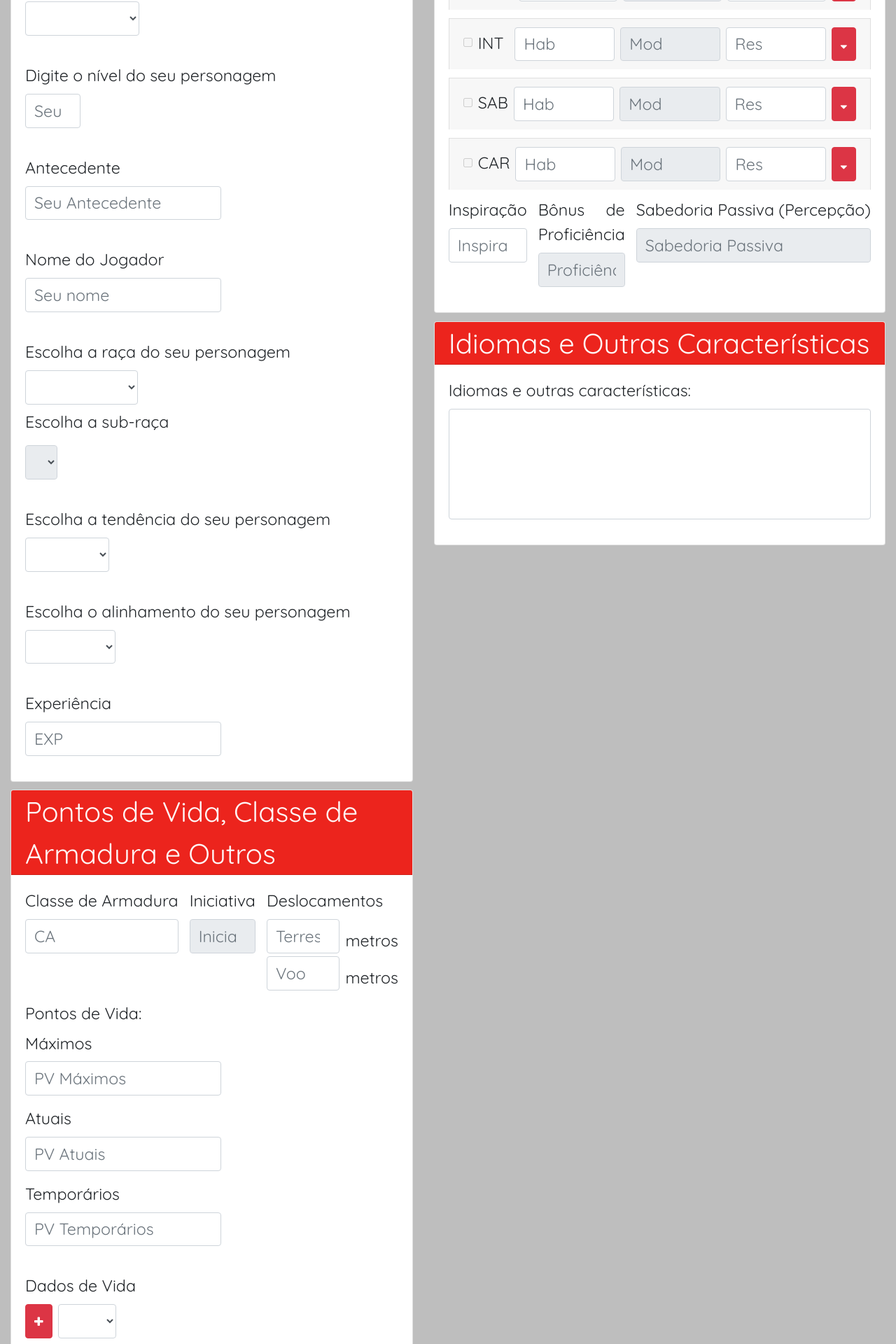
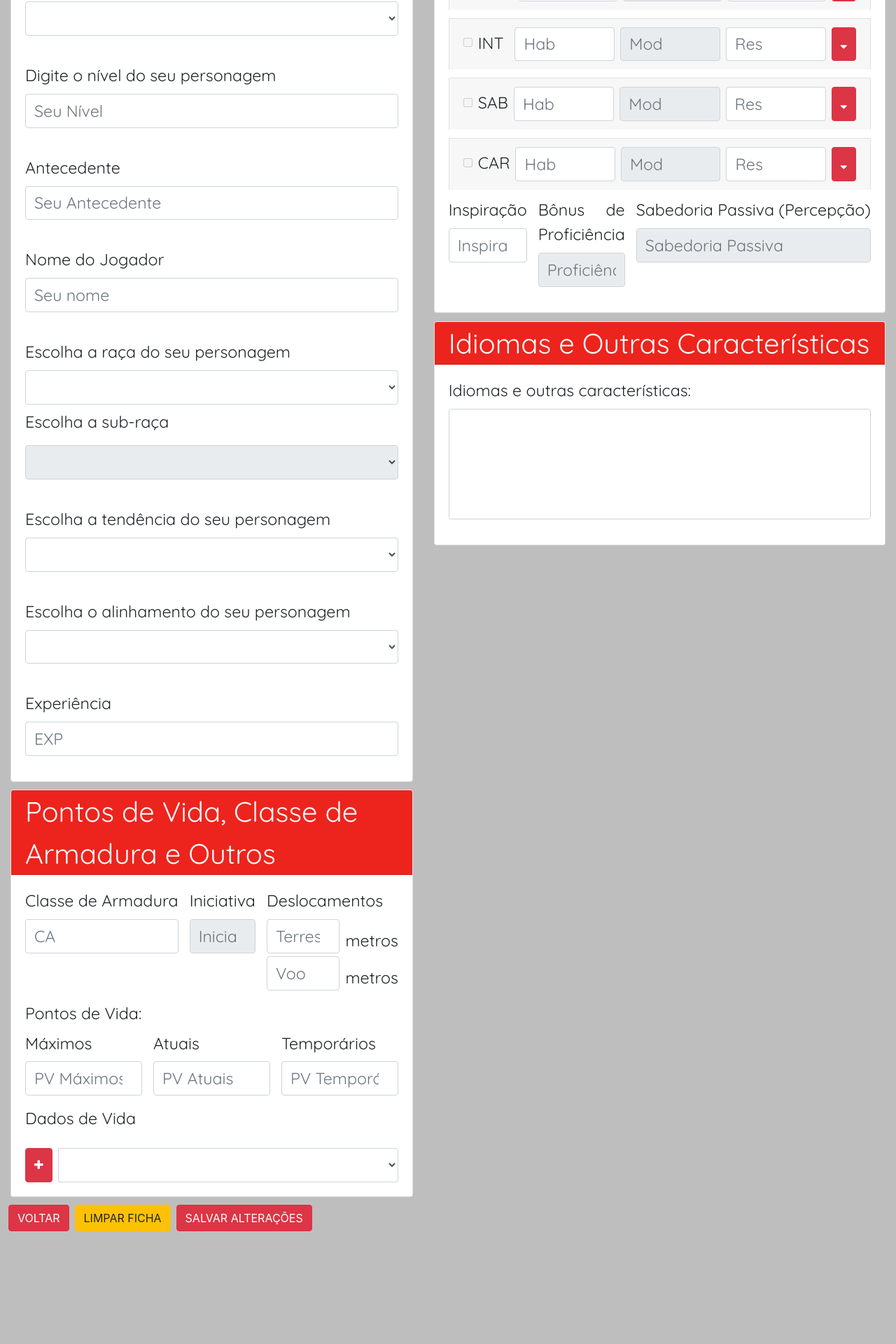
Before and after one commit to WevertonRodrigues/GeradorDeFichasD-D, an Angular app: page /ficha/1/1 in a window 1280 px wide. Shown: the part 560-2480 px from the top of the page at 70% size. After the commit the page ends 2335 px from the top, so only its background shows below. Built offline with nearby package versions, Linux system fonts and the light colour scheme.

Commit message:
Alterações layout

```diff
--- a/src/app/components/ficha/app.ficha-component.html
+++ b/src/app/components/ficha/app.ficha-component.html
@@ -9,21 +9,16 @@
                         <div class="card">
                             <div class="card-header princi">Dados Básicos do Personagem</div>
                             <div class="card-body">
-
+                                <div class="d-lg-inline">
                                     <div class="form-group">
                                         <label for="nomePersonagemID">Nome do Personagem</label>
-                                    <br />
-                                    <div class="d-inline-flex">
                                         <input type="text" class="form-control" id="nomePersonagemID"
                                             name="nomePersonagem" [(ngModel)]="ficha.NomePersonagem"
                                             #nomPersonagem="ngModel" placeholder="Seu Nome">
                                     </div>
-                                </div>
                                     <br />
                                     <div class="form-group">
                                         <label for="classeID">Escolha sua classe </label>
-                                    <br />
-                                    <div class="d-inline-flex">
                                         <select class="form-control" id="classeID" (change)="clickClasse(classe.value)"
                                             name="classe" [(ngModel)]="ficha.Classe" #classe="ngModel">
                                             <option value="0"></option>
@@ -62,51 +57,39 @@
                                                 title="Um mestre das artes marciais, utilizando o poder corporal para atingir a perfeição física e espiritual">
                                                 Monge</option>
                                             <option value="11" data-toggle="tooltip" data-placement="top"
-                                                title="Um guerreiro divino vinculado a um juramento sagrado">Paladino
+                                                title="Um guerreiro divino vinculado a um juramento sagrado">
+                                                Paladino
                                             </option>
                                             <option value="12" data-toggle="tooltip" data-placement="top"
                                                 title="Um guerreiro que utiliza de poderio marcial e magia natural para combater ameaças nos limites da civilização">
                                                 Patrulheiro</option>
                                         </select>
                                     </div>
-                                </div>
                                     <br />
                                     <div class="form-group">
                                         <label for="selLvl">Digite o nível do seu personagem</label>
-                                    <br />
-                                    <div class="d-inline-flex">
                                         <input type="number" class="form-control" min="1" max="20" name="nivel"
                                             [(ngModel)]="ficha.Nivel" #nivel="ngModel" (change)="mudarProf(nivel.value)"
                                             id="selLvlID" placeholder="Seu Nível" />
                                     </div>
-                                </div>
                                     <br />
                                     <div class="form-group">
                                         <label for="np">Antecedente</label>
-                                    <br />
-                                    <div class="d-inline-flex">
                                         <input type="text" class="form-control" id="antecedenteID" name="antecedente"
                                             [(ngModel)]="ficha.Antecedente" #antecedente="ngModel"
                                             placeholder="Seu Antecedente">
                                     </div>
-                                </div>
                                     <br />
                                     <div class="form-group">
                                         <label for="np">Nome do Jogador</label>
-                                    <br />
-                                    <div class="d-inline-flex">
                                         <input type="text" class="form-control" id="nomeJogadorID"
                                             placeholder="Digite o nome do jogador" name="nomeJogador"
                                             [(ngModel)]="ficha.NomeJogador" #nomeJogador="ngModel"
                                             placeholder="Seu nome">
                                     </div>
-
-                                </div>
                                     <br />
                                     <div class="form-group">
                                         <label for="racaID">Escolha a raça do seu personagem</label>
-                                    <br />
-                                    <div class="d-inline-flex">
                                         <select class="form-control" id="racaID" name="raca" [(ngModel)]="ficha.Raca"
                                             #raca="ngModel" (change)="mudarAtributosRaca(raca.value);">
                                             <option value="0"></option>
@@ -121,12 +104,9 @@
                                             <option value="9">Tiefling</option>
                                         </select>
                                     </div>
-                                </div>
 
                                     <div class="form-group mt-n2">
                                         <label for="subRacaRadID">Escolha a sub-raça</label>
-                                    <br />
-                                    <div class="d-inline-flex">
                                         <div [ngSwitch]="raca.value">
                                             <select *ngSwitchCase="1" class="form-control mt-2" id="subRacaID"
                                                 name="subRaca" [(ngModel)]="ficha.SubRaca"
@@ -162,13 +142,9 @@
                                                 #subRaca="ngModel"></select>
                                         </div>
                                     </div>
-                                </div>
-
                                     <br />
                                     <div class="form-group">
                                         <label for="tendenciaID">Escolha a tendência do seu personagem</label>
-                                    <br />
-                                    <div class="d-inline-flex">
                                         <select class="form-control" id="tendenciaID" name="tendencia"
                                             [(ngModel)]="ficha.Tendencia" #tendencia="ngModel">
                                             <option value="0"></option>
@@ -177,12 +153,9 @@
                                             <option value="3">Mal</option>
                                         </select>
                                     </div>
-                                </div>
                                     <br />
                                     <div class="form-group">
                                         <label for="alinhamentoID">Escolha o alinhamento do seu personagem </label>
-                                    <br />
-                                    <div class="d-inline-flex">
                                         <select class="form-control" id="alinhamentoID" name="alinhamento"
                                             [(ngModel)]="ficha.Alinhamento" #alinhamento="ngModel">
                                             <option value="0"></option>
@@ -191,12 +164,9 @@
                                             <option value="3">Cáotico</option>
                                         </select>
                                     </div>
-                                </div>
                                     <br />
                                     <div class="form-group">
                                         <label for="experienciaID">Experiência</label>
-                                    <br />
-                                    <div class="d-inline-flex">
                                         <input type="number" class="form-control" id="experienciaID"
                                             placeholder="Digite a experiencia de seu personagem" name="experiencia"
                                             [(ngModel)]="ficha.Experiencia" #experiencia="ngModel" placeholder="EXP">
@@ -210,7 +180,6 @@
                         <div class="card">
                             <div class="card-header princi">Pontos de Vida, Classe de Armadura e Outros</div>
                             <div class="card-body">
-
                                 <div class="d-lg-inline-flex">
                                     <div class="form-group mr-lg-3">
                                         <label class="align-self-center text-nowrap" for="caID">Classe de
@@ -242,43 +211,39 @@
                                     </div>
                                 </div>
                                 <br />
-                                <div class="form-group mb-3">
-                                    <label class="align-self-center" for="pvMaxID">Pontos de Vida:</label><br />
+
+                                <label class="align-self-center" for="pvMaxID">Pontos de Vida:</label>
+                                <div class="d-lg-inline-flex">
+                                    <div class="form-group mr-lg-3">
                                         <label class="align-self-center" for="pvMaxID">Máximos</label>
-                                    <br />
-                                    <div class="d-inline-flex">
                                         <input class="form-control" type="number" min="0" placeholder="PV Máximos"
                                             id="pvMaxID" name="pvMax">
                                     </div>
-                                </div>
 
-                                <div class="form-group mb-3">
+                                    <div class="form-group mr-lg-3">
                                         <label class="align-self-center" for="pvAtuID">Atuais</label>
-                                    <br />
-                                    <div class="d-inline-flex">
                                         <input class="form-control" type="number" min="0" placeholder="PV Atuais"
                                             id="pvAtuID" name="pvAtu">
                                     </div>
-                                </div>
 
-                                <div class="form-group mb-3">
+                                    <div class="form-group">
                                         <label class="align-self-center" for="pvTempID">Temporários</label>
-                                    <br />
-                                    <div class="d-inline-flex">
                                         <input class="form-control" type="number" min="0" placeholder="PV Temporários"
                                             id="pvTempID" name="pvTemp">
                                     </div>
                                 </div>
                                 <br />
 
+                                <label class="align-self-top" for="dadosDeVida">Dados de Vida</label>
+                                <div class="d-xs-flex">
                                     <div class="form-group">
-                                    <label class="align-self-top" for="dadosDeVida">Dados de Vida</label><br />
                                         <div *ngFor="let DadoDeVida of ficha.DadosDeVida; index as i">
-                                        <button class="btn btn-danger mb-1 mr-3" (click)="removerDado(i)"
+                                            <button class="btn btn-danger mr-2" (click)="removerDado(i)"
                                                 type="button"><i class="fa fa-trash" aria-hidden="true"></i></button>
                                             <label class="align-self-end">{{DadoDeVida}}</label>
                                         </div>
-                                    <div class="d-inline-flex">
+                                    </div>
+                                    <div class="input-group">
                                         <button class="btn btn-danger mr-2" (click)="adicionarDado(dadosDeVida.value)"
                                             type="button"><i class="fa fa-plus" aria-hidden="true"></i></button>
 
```
Lines whose indentation alone changed are shown as unchanged.
